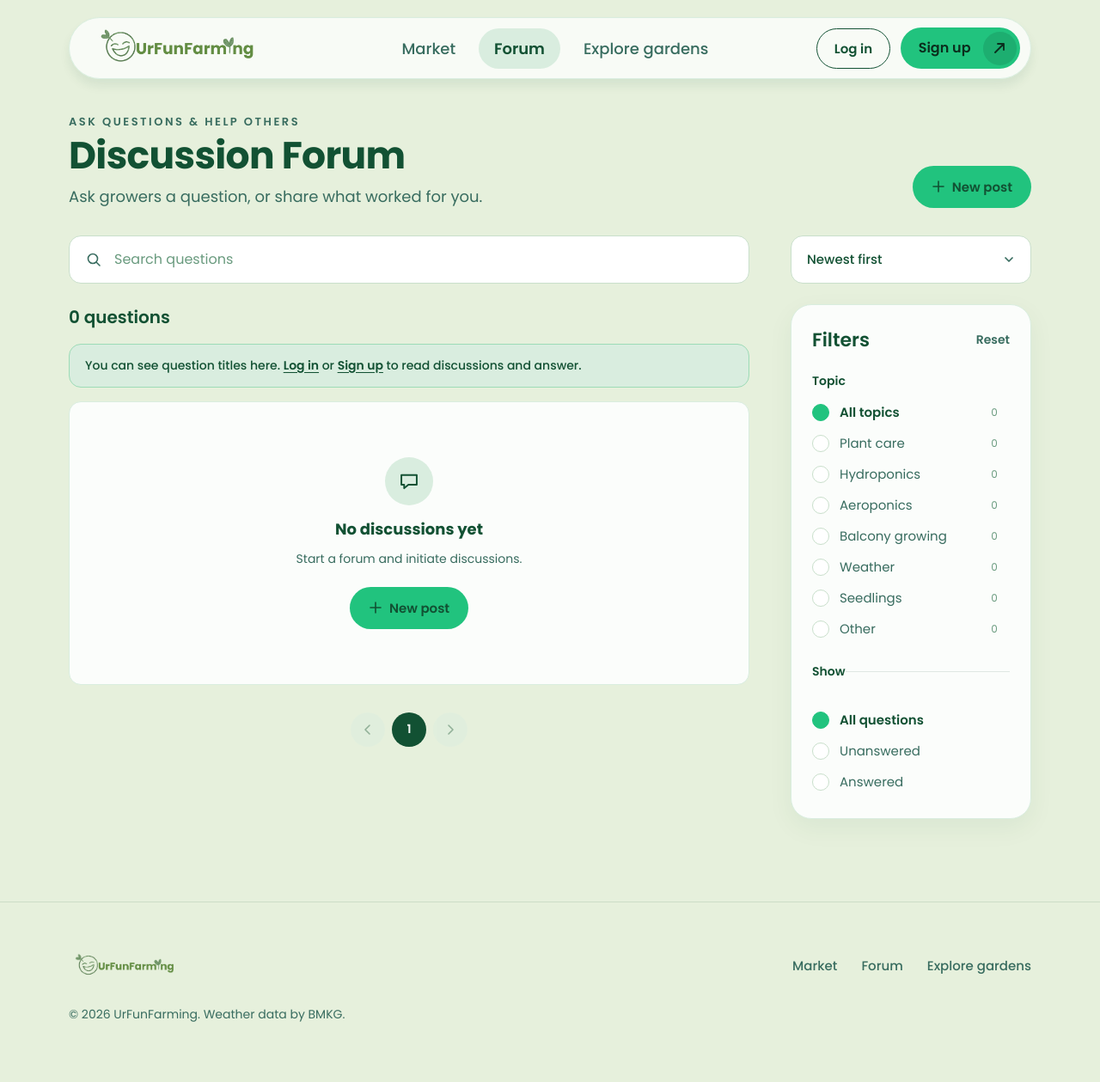
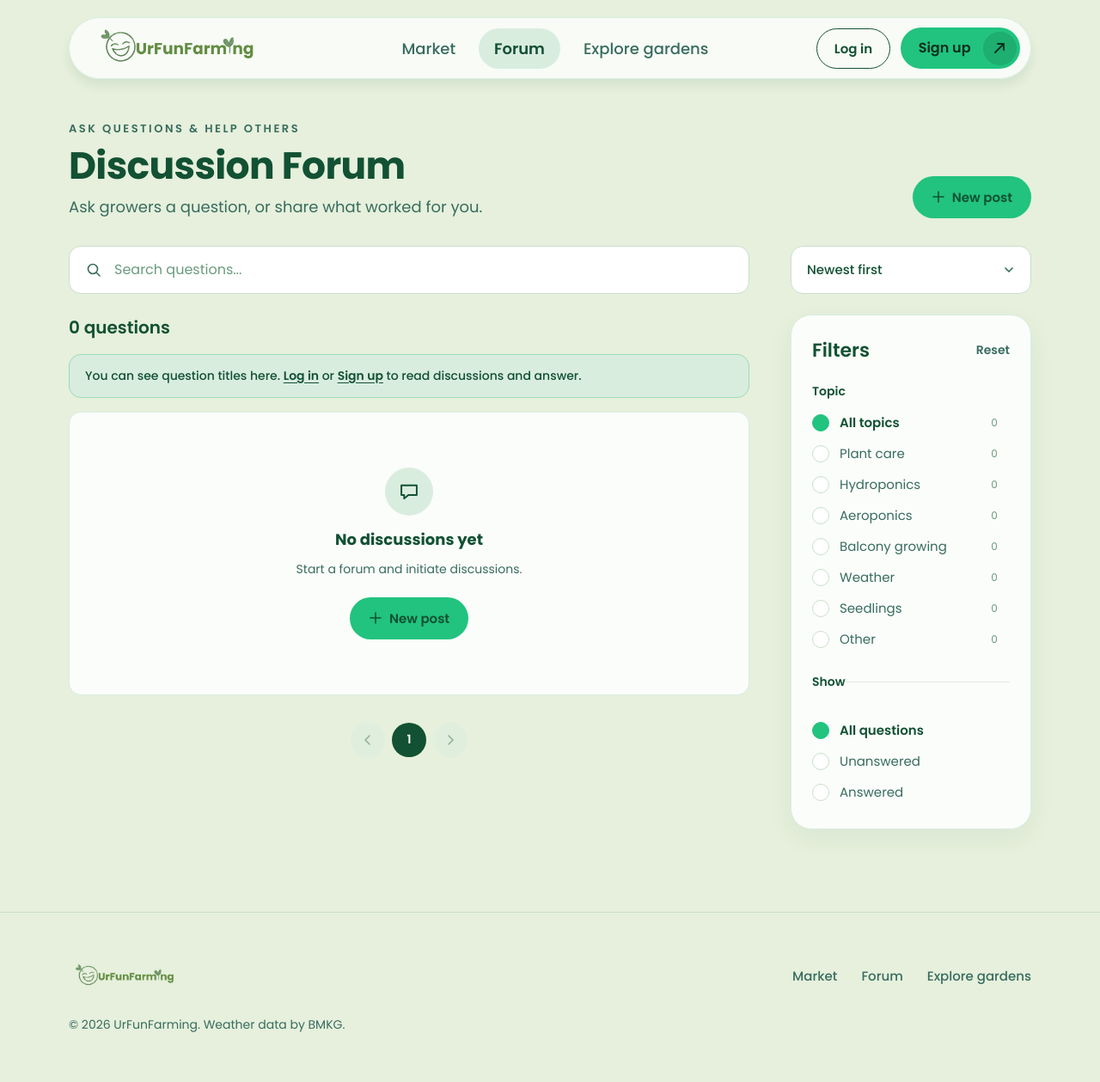
Before and after one commit to paramitasan/urFunFarming, a Django app: page /forum/ in a window 1280 px wide. Shown: the whole page at 86% size. Before the commit the page ends 1189 px from the top, so only its background shows below. Run offline with Django 5.2, Linux system fonts and the light colour scheme; data that the repository does not hold is empty; some libraries are stand-ins or nearby versions.

Commit message:
Edit forum list style

```diff
--- a/static/forum/css/forum.css
+++ b/static/forum/css/forum.css
@@ -1,8 +1,15 @@
 /* Forum list page. */
 
 .forum-page {
-    padding-top: 132px;
+    padding-top: 140px;
     padding-bottom: 96px;
+}
+
+.forum-page h1 {
+    margin-top: 8px;
+    font-size: 44px;
+    font-weight: 700;
+    line-height: 1.15;
 }
 
 /* Heading */
@@ -12,6 +19,7 @@
     align-items: flex-end;
     justify-content: space-between;
     gap: 24px;
+    margin-bottom: 32px;
 }
 
 .forum-heading .eyebrow {
--- a/templates/forum/forum_list.html
+++ b/templates/forum/forum_list.html
@@ -40,7 +40,7 @@
                 <circle cx="8" cy="8" r="5.5" stroke="currentColor" stroke-width="1.6"/>
                 <path d="M12.5 12.5L16 16" stroke="currentColor" stroke-width="1.6" stroke-linecap="round"/>
             </svg>
-            <input type="search" name="q" form="forum-filters" value="{{ q }}" placeholder="Search questions" aria-label="Search questions" data-search>
+            <input type="search" name="q" form="forum-filters" value="{{ q }}" placeholder="Search questions..." aria-label="Search questions" data-search>
         </div>
 
         <div class="forum-sort">
```
